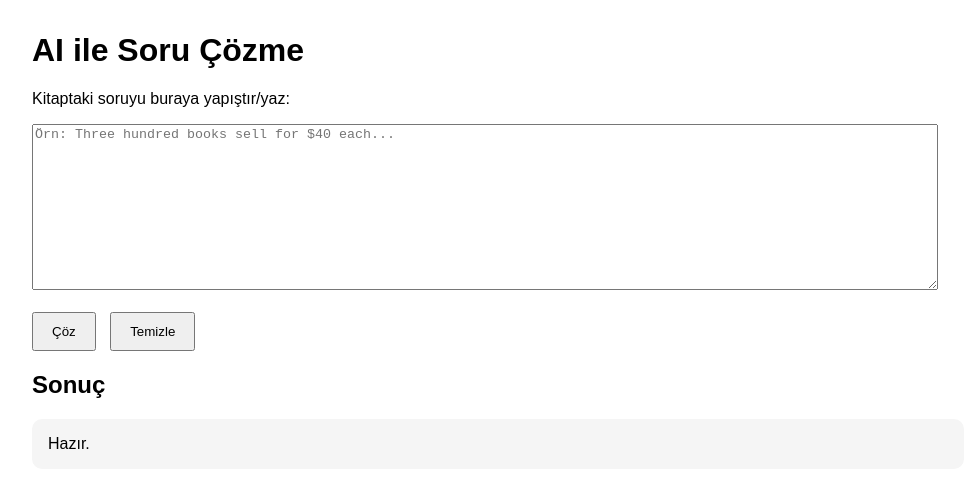
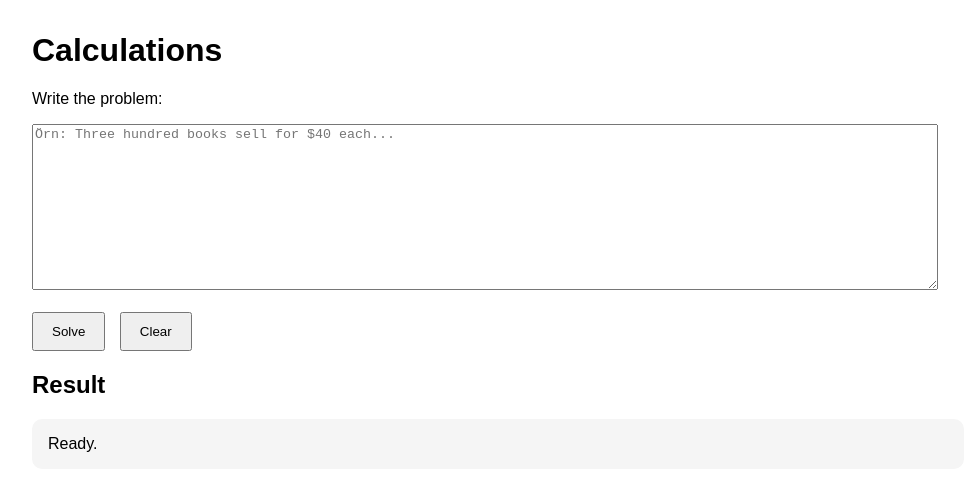
Before and after one commit to alimcigdem/limit-ai-proxy, a website: page public/index.html in a window 1280 px wide. Shown: the whole page, without its empty margins (0-969 px from the left). Drawn offline with Linux system fonts and the light colour scheme.

```diff
--- a/public/index.html
+++ b/public/index.html
@@ -3,7 +3,7 @@
 <head>
   <meta charset="utf-8" />
   <meta name="viewport" content="width=device-width,initial-scale=1" />
-  <title>AI ile Soru Çözme</title>
+  <title>Calculations</title>
   <style>
     body { font-family: Arial, sans-serif; margin: 32px; }
     textarea { width: 100%; max-width: 900px; height: 160px; }
@@ -12,15 +12,15 @@
   </style>
 </head>
 <body>
-  <h1>AI ile Soru Çözme</h1>
-  <p>Kitaptaki soruyu buraya yapıştır/yaz:</p>
+  <h1>Calculations</h1>
+  <p>Write the problem:</p>
 
   <textarea id="q" placeholder="Örn: Three hundred books sell for $40 each..."></textarea><br/><br/>
-  <button id="solve">Çöz</button>
-  <button id="clear">Temizle</button>
+  <button id="solve">Solve</button>
+  <button id="clear">Clear</button>
 
-  <h2>Sonuç</h2>
-  <div id="out" class="box">Hazır.</div>
+  <h2>Result</h2>
+  <div id="out" class="box">Ready.</div>
 
   <script>
     const q = document.getElementById("q");
@@ -28,7 +28,7 @@
 
     document.getElementById("clear").onclick = () => {
       q.value = "";
-      out.textContent = "Hazır.";
+      out.textContent = "Ready.";
     };
 
     document.getElementById("solve").onclick = async () => {
```
